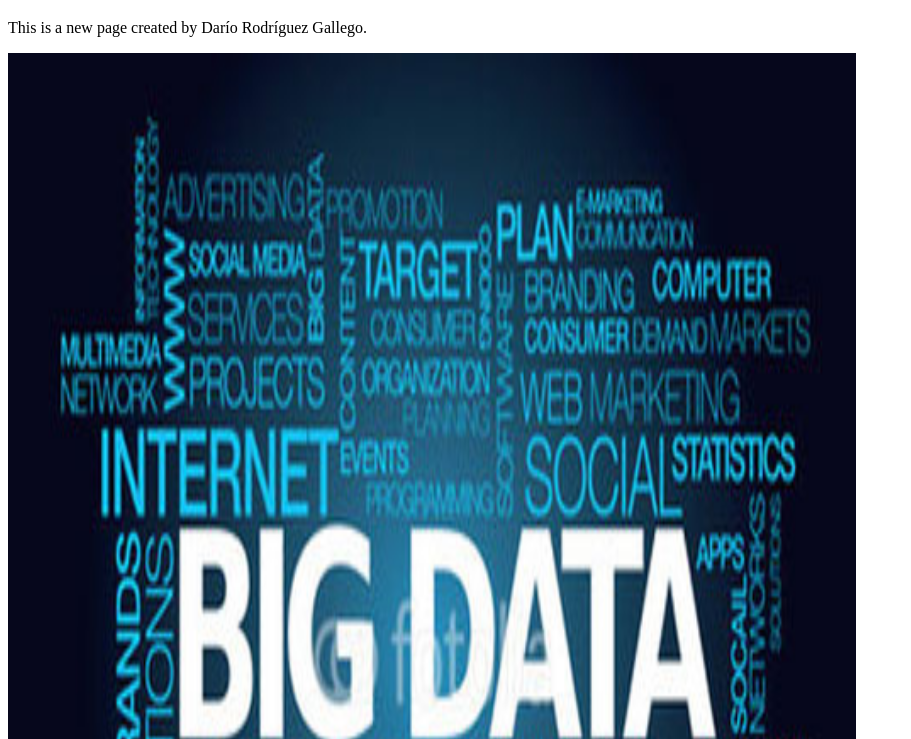
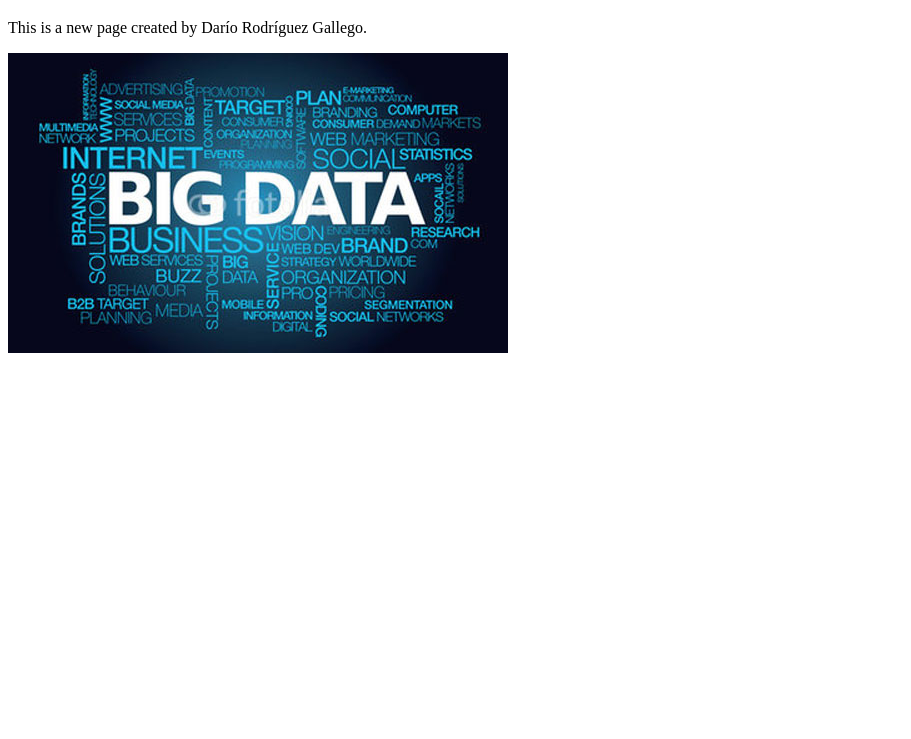
Before and after one commit to dariogallego/dariogallego.github.io, a plain HTML site: page index.html in a window 1280 px wide. Shown: the part 61-800 px from the top of the page, without its empty margins (0-911 px from the left). Drawn offline with Linux system fonts and the light colour scheme.

Commit message:
Update index.html

```diff
--- a/index.html
+++ b/index.html
@@ -7,6 +7,6 @@
 
 <h1>Data Science and Big Data</h1>
 <p>This is a new page created by Darío Rodríguez Gallego.</p>
-<img src="big.jpg" width="848" height="1200">
+<img src="big.jpg">
 </body>
 </html>
```
